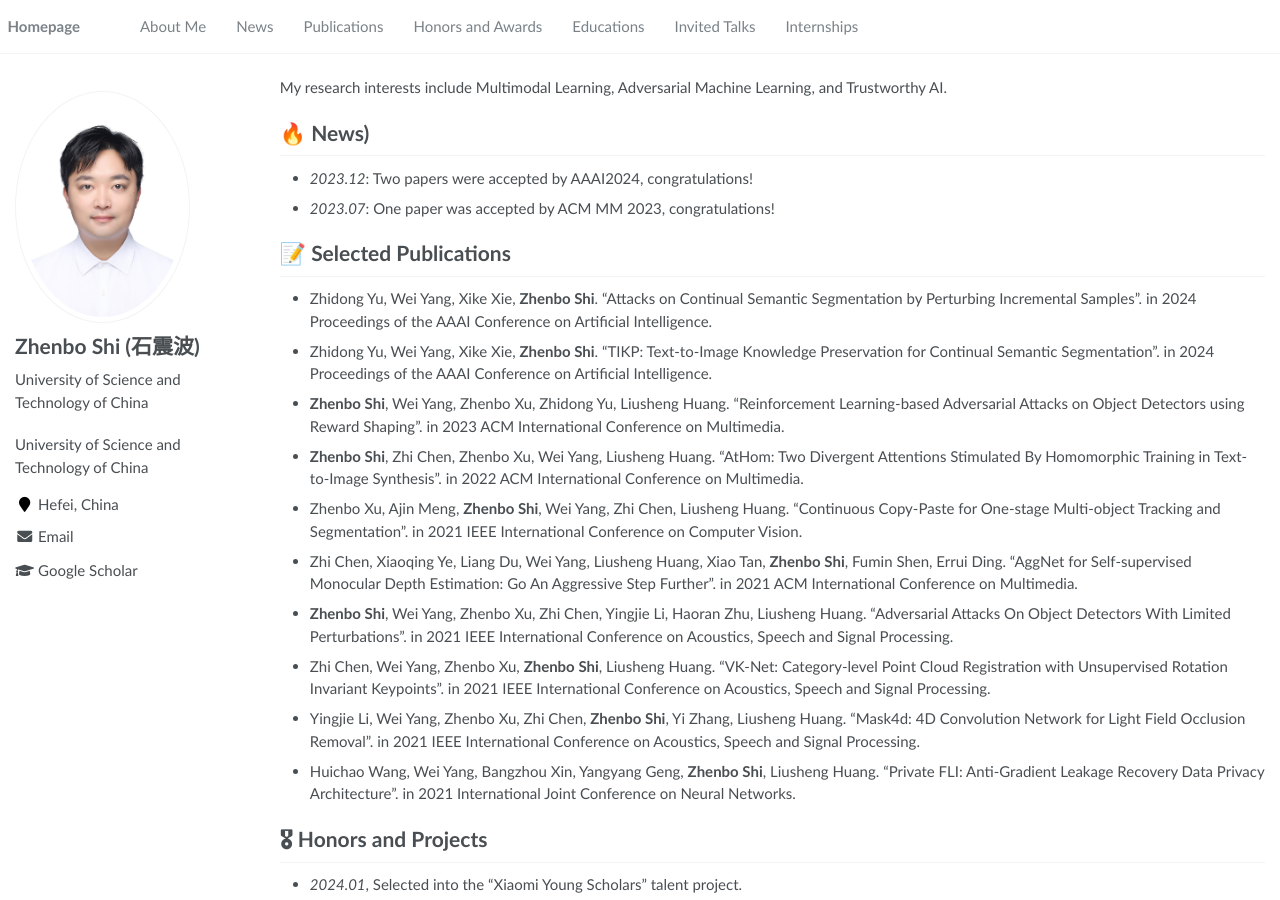
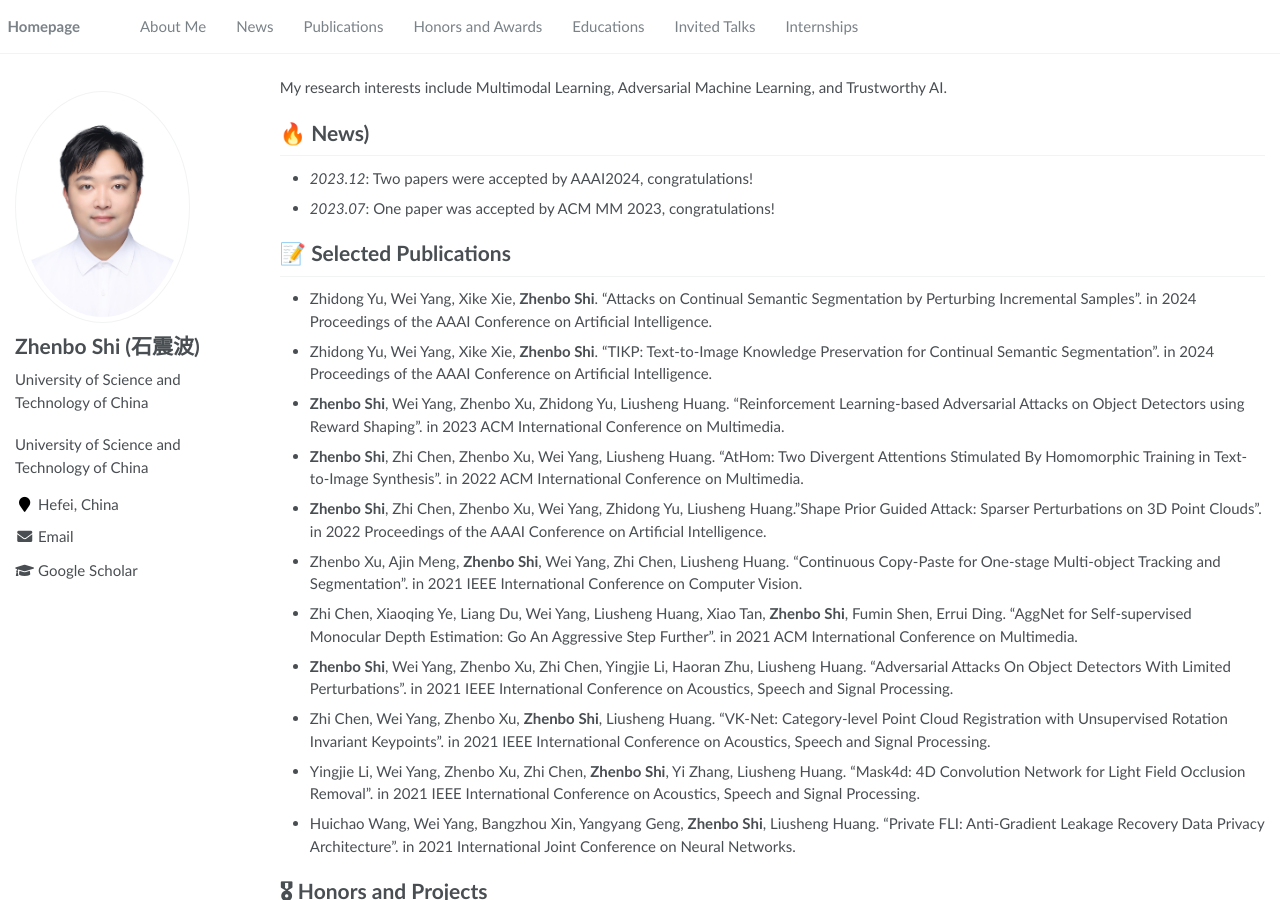
Before and after one commit to shizhenbo/shizhenbo.github.io, a Jekyll site: the page built from _pages/about.md, in a window 1280 px wide and 900 px high. Built offline with Jekyll 4.4.1, drawn with Linux system fonts in a browser that asks for light colours.

Commit message:
Update about.md

```diff
--- a/_pages/about.md
+++ b/_pages/about.md
@@ -16,7 +16,6 @@ My research interests include Multimodal Learning, Adversarial Machine Learning,
 # 🔥 News)
 
 - *2023.12*: Two papers were accepted by AAAI2024, congratulations!
-
 - *2023.07*: One paper was accepted by ACM MM 2023, congratulations!
 
 # 📝 Selected Publications
@@ -25,6 +24,7 @@ My research interests include Multimodal Learning, Adversarial Machine Learning,
 - Zhidong Yu, Wei Yang, Xike Xie, **Zhenbo Shi**. "TIKP: Text-to-Image Knowledge Preservation for Continual Semantic Segmentation". in 2024 Proceedings of the AAAI Conference on Artificial Intelligence.
 - **Zhenbo Shi**, Wei Yang, Zhenbo Xu, Zhidong Yu, Liusheng Huang. "Reinforcement Learning-based Adversarial Attacks on Object Detectors using Reward Shaping". in 2023 ACM International Conference on Multimedia.
 - **Zhenbo Shi**, Zhi Chen, Zhenbo Xu, Wei Yang, Liusheng Huang. "AtHom: Two Divergent Attentions Stimulated By Homomorphic Training in Text-to-Image Synthesis". in 2022 ACM International Conference on Multimedia.
+- **Zhenbo Shi**, Zhi Chen, Zhenbo Xu, Wei Yang, Zhidong Yu, Liusheng Huang."Shape Prior Guided Attack: Sparser Perturbations on 3D Point Clouds". in 2022 Proceedings of the AAAI Conference on Artificial Intelligence.
 - Zhenbo Xu, Ajin Meng, **Zhenbo Shi**, Wei Yang, Zhi Chen, Liusheng Huang. "Continuous Copy-Paste for One-stage Multi-object Tracking and Segmentation". in 2021 IEEE International Conference on Computer Vision.
 - Zhi Chen, Xiaoqing Ye, Liang Du, Wei Yang, Liusheng Huang, Xiao Tan, **Zhenbo Shi**, Fumin Shen, Errui Ding. "AggNet for Self-supervised Monocular Depth Estimation: Go An Aggressive Step Further". in 2021 ACM International Conference on Multimedia.
 - **Zhenbo Shi**, Wei Yang, Zhenbo Xu, Zhi Chen, Yingjie Li, Haoran Zhu, Liusheng Huang. "Adversarial Attacks On Object Detectors With Limited Perturbations". in 2021 IEEE International Conference on Acoustics, Speech and Signal Processing.
```
